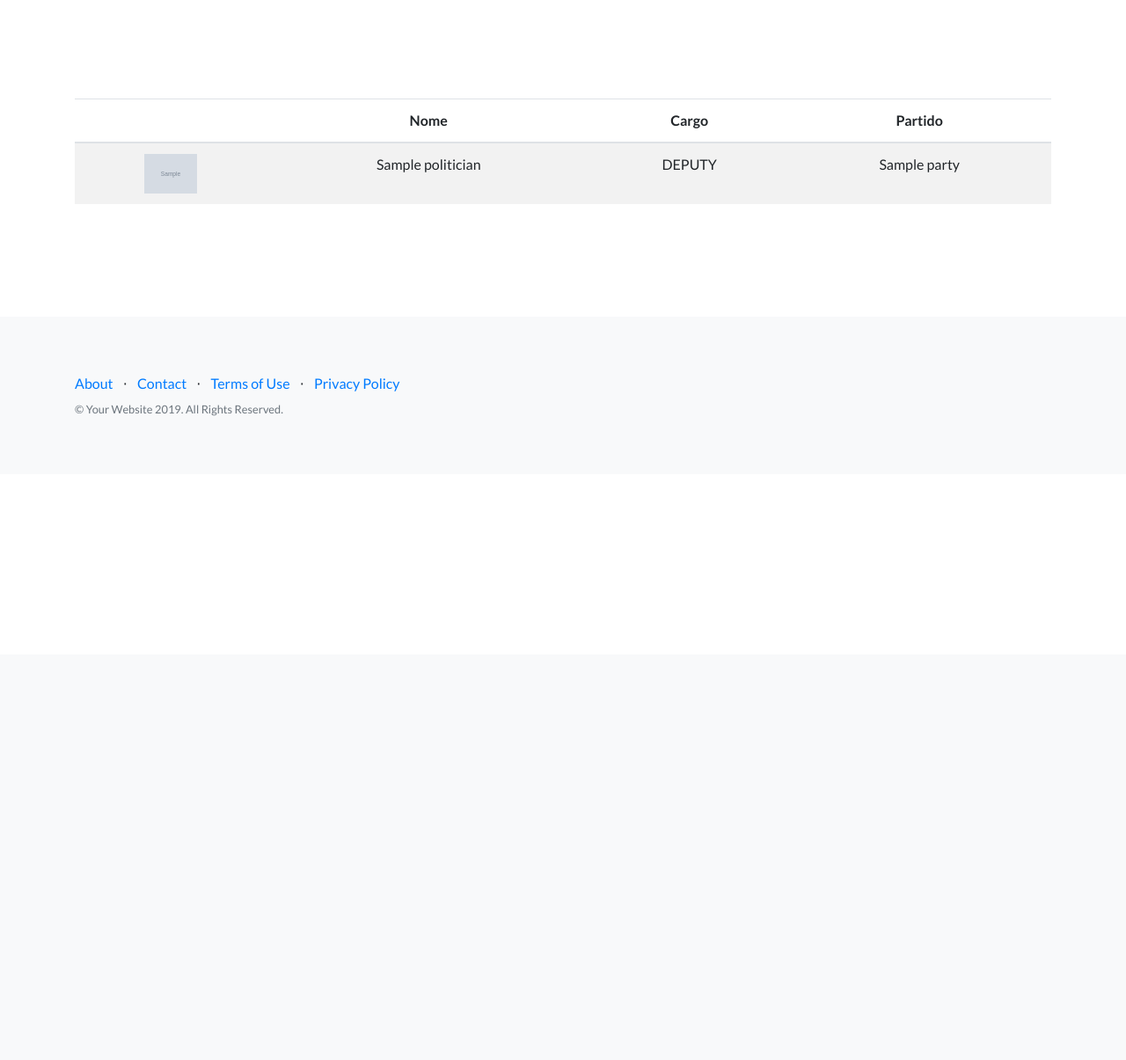
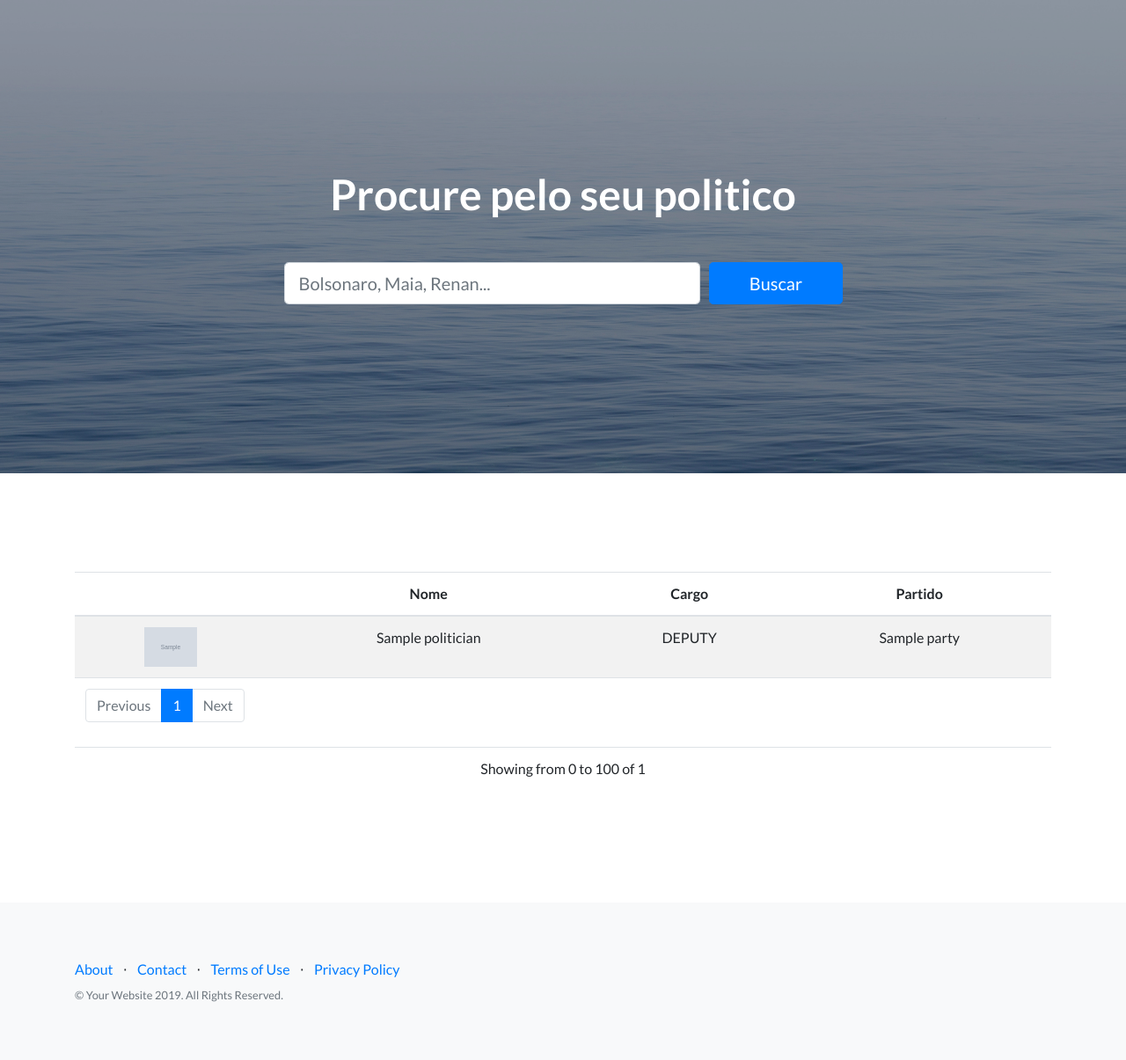
Before and after one commit to The-Creators-Lab/politisys, a Django app: page /politician/ in a window 1280 px wide. Shown: the part 56-1261 px from the top of the page at 88% size. Before the commit the page ends 529 px from the top, so only its background shows below. Run offline with Django 3.2, Linux system fonts and the light colour scheme; tables that the repository leaves empty hold one stand-in row (values such as "Sample post"); grey boxes marked "Sample" are stand-in pictures; style sheets or scripts are compiled from the project's sources; some libraries are stand-ins or nearby versions.

Commit message:
feat: adds paginator to politician list
* paginator that will be reapprovated to other lists

```diff
--- /dev/null
+++ b/dashboard/templatetags/calculator.py
@@ -0,0 +1,15 @@
+from django import template
+
+
+register = template.Library()
+
+
+@register.filter
+def add(value, number):
+    return int(value) + int(number)
+
+
+@register.filter
+def sub(value, number):
+    result = int(value) - int(number)
+    return result if result >= 0 else 0
--- a/politician/templates/politician/index.html
+++ b/politician/templates/politician/index.html
@@ -1,6 +1,8 @@
 {% extends 'masterpage.html' %}
 
 {% block content %}
+{% include 'searchbar.html' %}
+
 <section class="features-icons text-center">
     <div class="container">
         <div class="row">
@@ -15,9 +17,7 @@
                         </tr>
                     </thead>
                     <tbody>
-                        <!-- <tr>
-                            <td colspan="4">Nenhum resultado encontrado</td>
-                        </tr> -->
+                        {% if politicians|length > 0 %}
                         {% for politician in politicians %}
                         <tr>
                             <td><img src="{{ politician.picture }}" width="60" /></td>
@@ -26,7 +26,13 @@
                             <td>{{ politician.party.name }}</td>
                         </tr>
                         {% endfor %}
+                        {% else %}
+                        <tr>
+                            <td colspan="4">Nenhum resultado encontrado</td>
+                        </tr>
+                        {% endif %}
                     </tbody>
+                    {% include 'paginator.html' with colspan=4 %}
                 </table>
             </div>
         </div>
--- a/politician/views.py
+++ b/politician/views.py
@@ -1,12 +1,31 @@
+from math import ceil
 from django.shortcuts import render
 from politician.models import Politician
 
 
 def index(request):
-    politicians = Politician.objects \
-        .filter(active=True) \
-        .all()
+    query = Politician.objects \
+        .order_by("name") \
+        .filter(active=True)
+
+    search = request.GET.get("search")
+    if search:
+        query = query.filter(name__contains=search)
+
+    page = int(request.GET.get("page", "1"))
+    total = query.count()
+    limit = 100
+    offset = limit * (page - 1)
+    total_pages = total / limit
 
     return render(request, "politician/index.html", {
-        "politicians": politicians
+        "politicians": query[offset:offset + limit],
+        "pagination": {
+            "total": total,
+            "limit": limit,
+            "offset": offset,
+            "page": page,
+            "total_pages": ceil(total_pages),
+            "pages": range(ceil(total_pages))
+        }
     })
--- a/templates/masterpage.html
+++ b/templates/masterpage.html
@@ -10,7 +10,7 @@
   <meta name="description" content="">
   <meta name="author" content="">
 
-  <title>Landing Page - Start Bootstrap Theme</title>
+  <title>Politisys</title>
 
   <!-- Bootstrap core CSS -->
   <link href="{% static 'bootstrap/css/bootstrap.min.css' %}" rel="stylesheet">
@@ -31,7 +31,7 @@
   <!-- Navigation -->
   <nav class="navbar navbar-light bg-light static-top">
     <div class="container">
-      <a class="navbar-brand" href="#">Politisys</a>
+      <a class="navbar-brand" href="/">Politisys</a>
     </div>
   </nav>
 
--- /dev/null
+++ b/templates/paginator.html
@@ -0,0 +1,35 @@
+{% load calculator %}
+
+<tfoot>
+    <tr>
+        <td colspan="{{colspan}}">
+            <nav aria-label="Page navigation example">
+                <ul class="pagination">
+                    <li class="page-item {%if pagination.page == 1%}disabled{%endif%}">
+                        <a class="page-link" href="?page={{pagination.page|sub:1}}">
+                            Previous
+                        </a>
+                    </li>
+                    {% for item in pagination.pages %}
+                    <li class="page-item {%if pagination.page == item|add:1%}active{%endif%}">
+                        <a class="page-link" href="?page={{item|add:1}}">
+                            {{ item|add:1}}
+                        </a>
+                    </li>
+                    {% endfor %}
+                    <li class="page-item {%if pagination.page == pagination.total_pages%}disabled{%endif%}">
+                        <a class="page-link" href="?page={{pagination.page|add:1}}">
+                            Next
+                        </a>
+                    </li>
+                </ul>
+            </nav>
+        </td>
+    </tr>
+    <tr>
+        <td colspan="{{colspan}}">
+            Showing from {{pagination.offset}} to {{pagination.limit}}
+            of {{pagination.total}}
+        </td>
+    </tr>
+</tfoot>
--- /dev/null
+++ b/templates/searchbar.html
@@ -0,0 +1,23 @@
+<header class="masthead text-white text-center">
+    <div class="overlay"></div>
+    <div class="container">
+        <div class="row">
+            <div class="col-xl-9 mx-auto">
+                <h1 class="mb-5">Procure pelo seu politico</h1>
+            </div>
+            <div class="col-md-10 col-lg-8 col-xl-7 mx-auto">
+                <form action="{% url 'politician_index' %}">
+                    <div class="form-row">
+                        <div class="col-12 col-md-9 mb-2 mb-md-0">
+                            <input type="text" name="search" class="form-control form-control-lg"
+                                value="{{request.GET.search}}" placeholder="Bolsonaro, Maia, Renan...">
+                        </div>
+                        <div class="col-12 col-md-3">
+                            <button type="submit" class="btn btn-block btn-lg btn-primary">Buscar</button>
+                        </div>
+                    </div>
+                </form>
+            </div>
+        </div>
+    </div>
+</header>
```
Also changed, not shown: dashboard/templates/index.html (+1 -23 lines), dashboard/templatetags/__init__.py (added).
